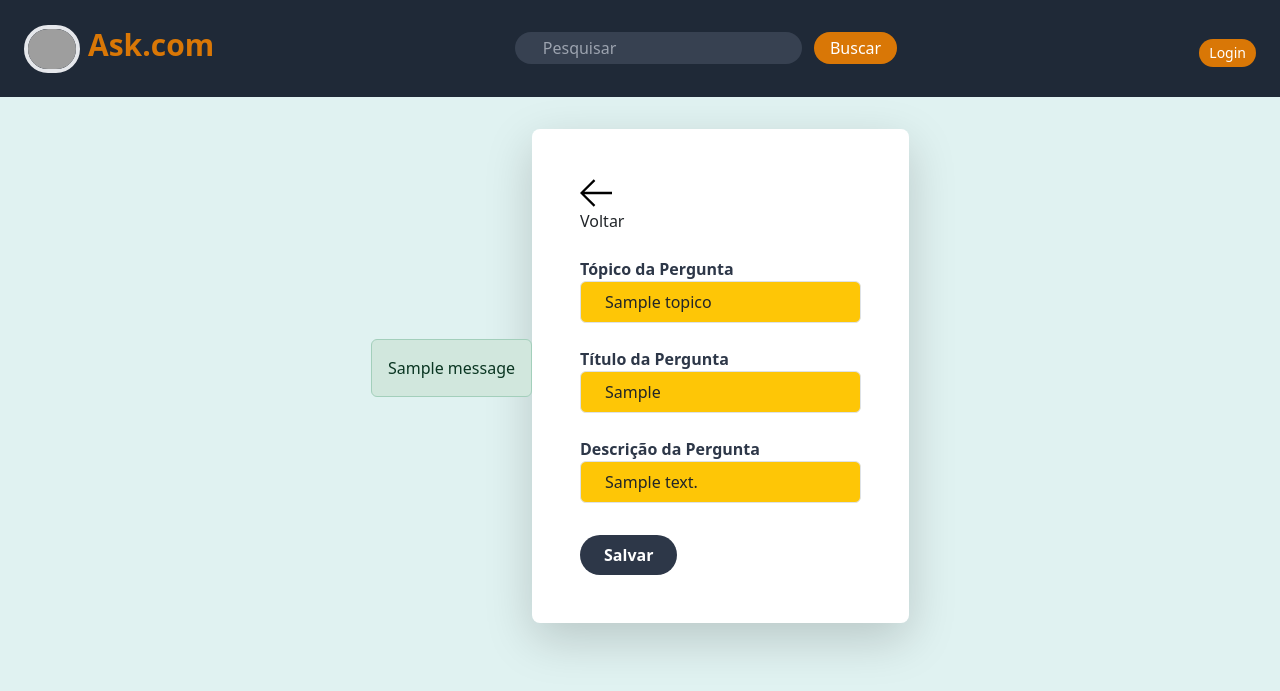
After one commit to Angelolucasfl/ask.com, a Django app: page /pergunta/editar_pergunta/1/ in a window 1280 px wide. The commit adds this page. Shown: the top 691 px of the page. Run offline with Django 4.2, Linux system fonts and the light colour scheme; tables that the repository leaves empty hold one stand-in row (values such as "Sample post"); one stand-in notice (Sample message) is shown; parts of the project's set-up code (start-up, migrations or seed data) failed here and were passed over; grey boxes are pictures that could not be loaded.

Commit message:
quase terminando

```diff
--- /dev/null
+++ b/main/forms.py
@@ -0,0 +1,8 @@
+from django.forms import ModelForm
+from . models import Pergunta
+
+class PerguntaForm(ModelForm):
+    class Meta:
+        model = Pergunta
+        fields = '__all__'
+        exclude = ['host']
--- a/main/models.py
+++ b/main/models.py
@@ -9,16 +9,20 @@ class Topico(models.Model):
         return self.nome
 
 
+
 class Pergunta(models.Model):
     host = models.ForeignKey(User, on_delete=models.SET_NULL, null=True)
     topico = models.ForeignKey(Topico, on_delete=models.SET_NULL, null=True)
-    corpo = models.CharField(max_length=500)
+    corpo = models.CharField(max_length=600)
     descricao = models.TextField(null=True, blank=True)
     criado = models.DateTimeField(auto_now_add=True)
     editado = models.DateTimeField(auto_now=True)
 
     def __str__(self):
         return self.corpo
+
+    class Meta:
+        ordering = ['-criado', '-editado']
 
 
 class Resposta(models.Model):
@@ -28,5 +32,9 @@ class Resposta(models.Model):
     criado = models.DateTimeField(auto_now_add=True)
     editado = models.DateTimeField(auto_now=True)
 
+
     def __str__(self):
         return self.corpo[0:50]
+
+    class Meta:
+        ordering = ['-criado', '-editado']
--- /dev/null
+++ b/main/templates/main/pergunta_form.html
@@ -0,0 +1,43 @@
+{% extends 'main.html' %}
+{% load static %}
+
+{% block content %}
+
+<div class="flex items-center justify-center mt-8">
+    {% if messages %}
+    <br>
+    {% for message in messages %}
+        <div class="alert {{message.tags}} text-center">
+            {{message}}
+        </div>
+    {% endfor %}
+    {% endif %}
+
+    <form action="" method="POST" class="bg-white p-5 rounded-lg shadow-lg">
+        {% csrf_token %}
+        <div class="display: flex text-right mr-4 ">
+            <a href="{% url 'home' %}"><img src="{% static 'img/arrow-left.svg' %}">Voltar</a>
+        </div>
+            <div class="mb-4">
+                <label class="text-gray-800 font-bold mt-4"> Tópico da Pergunta </label>
+                <input required type="text" value="{{pergunta.topico.nome}}" name="topico" list="topico-list" class="block w-full border border-gray-400 rounded py-2 px-4 bg-yellow-500 focus:outline-none focus:bg-gray-200" placeholder="{{campo.label}}">
+                <datalist id="topico-list">
+                    <select id="pergunta_topico">
+                        {% for topico in topicos %}
+                            <option value="{{topico.nome}}">{{topico.nome}}</option>
+                        {% endfor %}
+                    </select>
+                </datalist>
+
+                <label class="text-gray-800 font-bold mt-4"> Título da Pergunta </label>
+                <input required type="text" value="{{pergunta.corpo}}" name="corpo" class="block w-full border border-gray-400 rounded py-2 px-4 bg-yellow-500 focus:outline-none focus:bg-gray-200" placeholder="{{campo.label}}">
+
+                <label class="text-gray-800 font-bold mt-4"> Descrição da Pergunta </label>
+                <input type="text" value="{{pergunta.descricao}}" name="descricao" class="block w-full border border-gray-400 rounded py-2 px-4 bg-yellow-500 focus:outline-none focus:bg-gray-200" placeholder="{{campo.label}}">
+            </div>
+
+        <input type="submit" value="Salvar" class="display: block bg-gray-600 text-white font-bold rounded-full py-2 px-4 mt-8">
+    </form>
+</div>
+
+{% endblock content %}
--- a/main/urls.py
+++ b/main/urls.py
@@ -3,5 +3,12 @@ from . import views
 
 urlpatterns = [
     path('', views.home, name='home'),
-    path('pergunta/<str:id>/', views.pergunta, name='pergunta')
+
+    path('pergunta/<str:id>/', views.pergunta, name='pergunta'),
+    path('pergunta/fazer_pergunta', views.perguntar, name='perguntar'),
+    path('pergunta/editar_pergunta/<str:id>/', views.editar_pergunta, name='editar_pergunta'),
+    path('pergunta/deletar_pergunta/<str:id>/', views.deletar, name='deletar'),
+
+    path('pergunta/deletar_resposta/<str:id>/', views.deletar_resposta, name='deletar_resposta'),
+    path('pergunta/topicos', views.topicos, name='topicos'),
 ]
--- a/main/views.py
+++ b/main/views.py
@@ -1,25 +1,117 @@
 from django.shortcuts import render, redirect
-from . models import Pergunta, Resposta
+from . models import Pergunta, Resposta, Topico
 from django.db.models import Q
+from . forms import PerguntaForm
+from django.contrib import messages
+from django.contrib.messages import constants
 
 
 def home(request):
+    topicos = Topico.objects.all()
     q = request.GET.get('q') if request.GET.get('q') != None else ''
     pergunta = Pergunta.objects.filter(
         Q(topico__nome__icontains=q) |
         Q(descricao__icontains=q) |
         Q(corpo__icontains=q)
     )
-    context = {'pergunta':pergunta}
+    context = {'pergunta':pergunta, 'topicos':topicos}
 
     if request.method == 'GET':
         return render(request, 'main/home.html', context)
 
 
+def perguntar(request):
+    form = PerguntaForm()
+    topicos = Topico.objects.all()
+    context = {'form':form, 'topicos':topicos}
+
+
+    if request.method == "GET":
+        return render(request, 'main/pergunta_form.html', context)
+
+    elif request.method == 'POST':
+        nome_topico = request.POST.get('topico')
+        topico, created = Topico.objects.get_or_create(nome=nome_topico)
+
+        Pergunta.objects.create(
+            host = request.user,
+            topico = topico,
+            corpo = request.POST.get('corpo'),
+            descricao = request.POST.get('descricao'),
+        )
+        return redirect('home')
+
+
+def editar_pergunta(request, id):
+    pergunta = Pergunta.objects.get(id=id)
+    form = PerguntaForm(instance=pergunta)
+    topicos = Topico.objects.all()
+    context = {'form':form, 'topcios':topicos, 'pergunta':pergunta}
+
+    if request.method == "GET":
+        print(pergunta)
+        return render(request, 'main/pergunta_form.html', context)
+
+    elif request.method == "POST":
+        nome_topico = request.POST.get('topico')
+        topico, created = Topico.objects.get_or_create(nome=nome_topico)
+
+        pergunta.corpo = request.POST.get('corpo')
+        pergunta.topico = topico
+        pergunta.descricao = request.POST.get('descricao')
+        pergunta.save()
+
+        return redirect('home')
+
+
+def deletar(request, id):
+    pergunta = Pergunta.objects.get(id=id)
+
+    if request.user != pergunta.host:
+        messages.add_message(request, constants.ERROR, 'Você não pode apagar essa pergunta!')
+        return redirect('pergunta', pergunta.id)
+
+    if request.method == "GET":
+        return render(request, 'main/delete.html', {'obj':'pergunta'})
+
+    elif request.method == "POST":
+        pergunta.delete()
+        return redirect('home')
+
+
 def pergunta(request, id):
     pergunta = Pergunta.objects.get(id=id)
-    resposta = Resposta.objects.filter(Pergunta_id=id)
+    resposta = pergunta.resposta_set.all()
     context = {'pergunta':pergunta, 'resposta': resposta}
 
     if request.method == 'GET':
         return render(request, 'main/pergunta.html', context)
+
+
+    elif request.method == 'POST':
+        resposta = Resposta.objects.create(
+            usuario = request.user,
+            Pergunta = pergunta,
+            corpo = request.POST.get('resposta')
+        )
+
+        return redirect('pergunta', id = pergunta.id)
+
+
+def deletar_resposta(request, id):
+    resposta = Resposta.objects.get(id=id)
+
+    if request.user != resposta.usuario:
+        messages.add_message(request, constants.ERROR, 'Você não pode apagar essa resposta!')
+        return redirect('pergunta', pergunta.id)
+
+    if request.method == "GET":
+        return render(request, 'main/delete.html', {'obj': 'resposta'})
+
+    elif request.method == "POST":
+        resposta.delete()
+        return redirect('home')
+
+
+def topicos(request):
+    return render(request, 'main/topicos.html')
--- a/users/templates/users/perfil.html
+++ b/users/templates/users/perfil.html
@@ -24,7 +24,7 @@
                 {% if campo.name == 'avatar' %}
                     <input type="file" accept="image/*" name="{{campo.name}}" class="block w-full border border-gray-400 rounded py-2 px-4 bg-yellow-500 focus:outline-none focus:bg-gray-200" placeholder="Selecione uma imagem">
                 {% else %}
-                    <input value="{{campo.value}}" type="{{campo.type}}" name="{{campo.name}}" class="block w-full border border-gray-400 rounded py-2 px-4 bg-yellow-500 focus:outline-none focus:bg-gray-200" placeholder="{{campo.label}}">
+                    <input value="{{campo.value}}"  type="{{campo.type}}" name="{{campo.name}}" class="block w-full border border-gray-400 rounded py-2 px-4 bg-yellow-500 focus:outline-none focus:bg-gray-200">
                 {% endif %}
             </div>
         {% endfor %}
```
Also changed, not shown: main/templates/main/delete.html (added, +17 -0 lines), main/templates/main/home.html (+17 -7 lines), main/templates/main/pergunta.html (+35 -15 lines), main/templates/main/topicos.html (added, +35 -0 lines), users/templates/users/perfil_usuario.html (+10 -4 lines), users/views.py (+7 -4 lines), main/migrations/0004_alter_pergunta_options_alter_resposta_options.py (added), main/migrations/0005_alter_pergunta_corpo.py (added).
